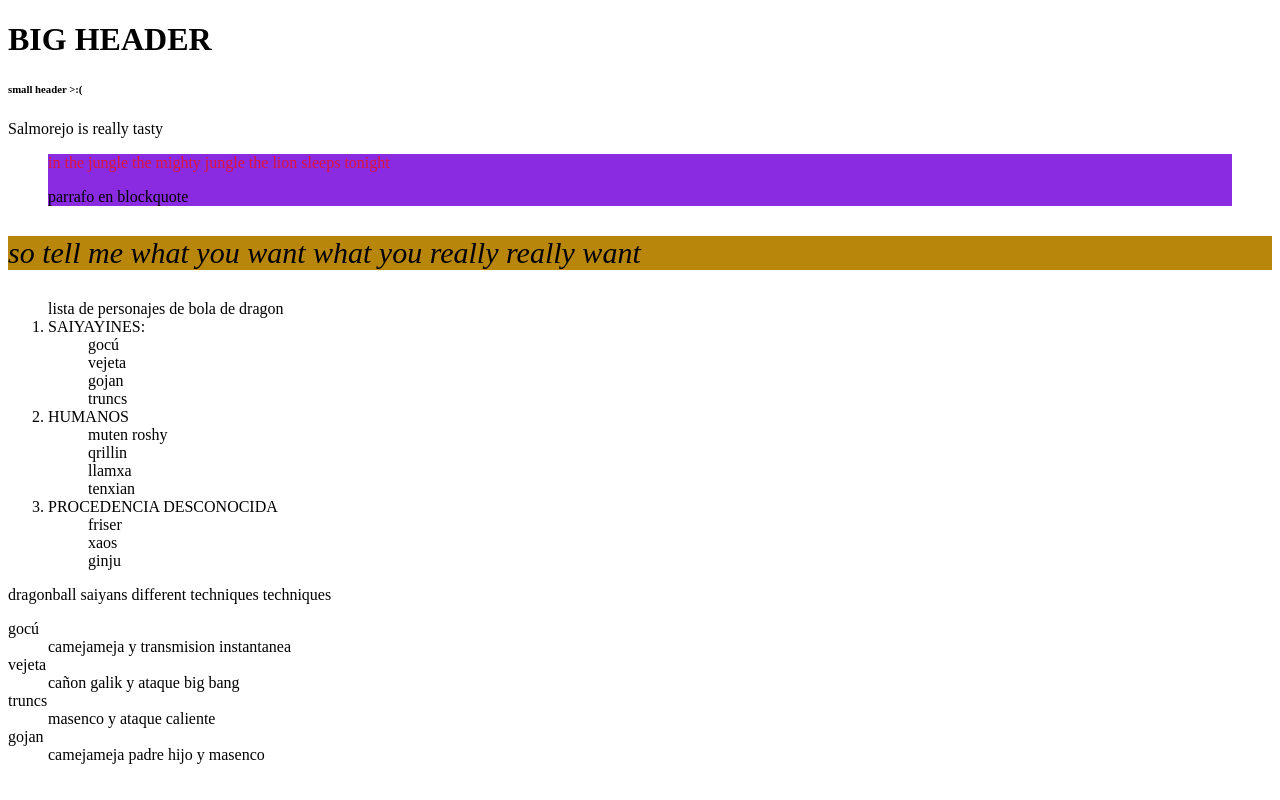
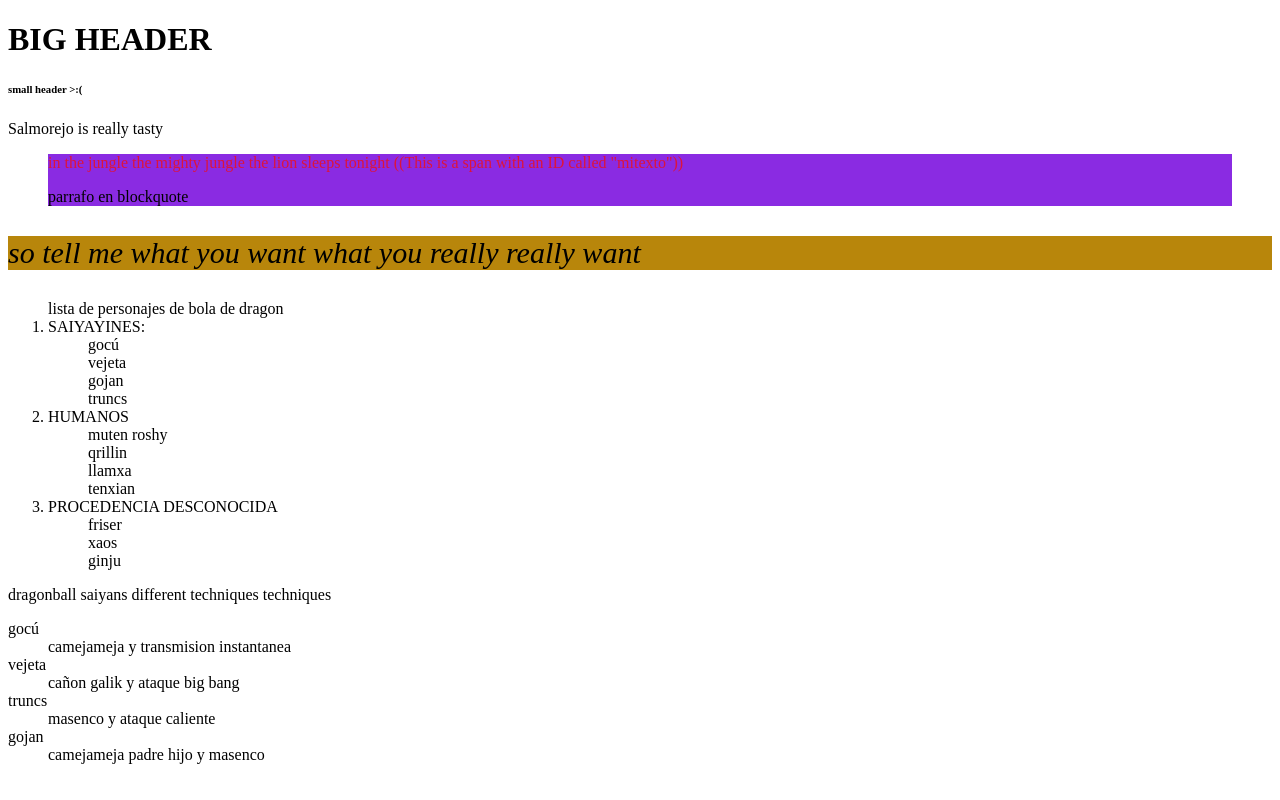
Before and after one commit to pabberaro/LM, a plain HTML site: page LM-1/UT2 /Ejercicios/Ej1/Exercise1.html in a window 1280 px wide. Drawn offline with Linux system fonts and the light colour scheme.

Commit message:
Add files via upload

```diff
--- a/LM-1/UT2 /Ejercicios/Ej1/Exercise1.html
+++ b/LM-1/UT2 /Ejercicios/Ej1/Exercise1.html
@@ -17,7 +17,7 @@
     </p>
 
     <blockquote style="background-color: blueviolet;">
-    <span style="color:crimson" id="mitexto">in the jungle the mighty jungle the lion sleeps tonight</span>
+    <span style="color:crimson" id="mitexto">in the jungle the mighty jungle the lion sleeps tonight ((This is a span with an ID called "mitexto"))</span>
     <p>
         parrafo en blockquote
     </p>
```
